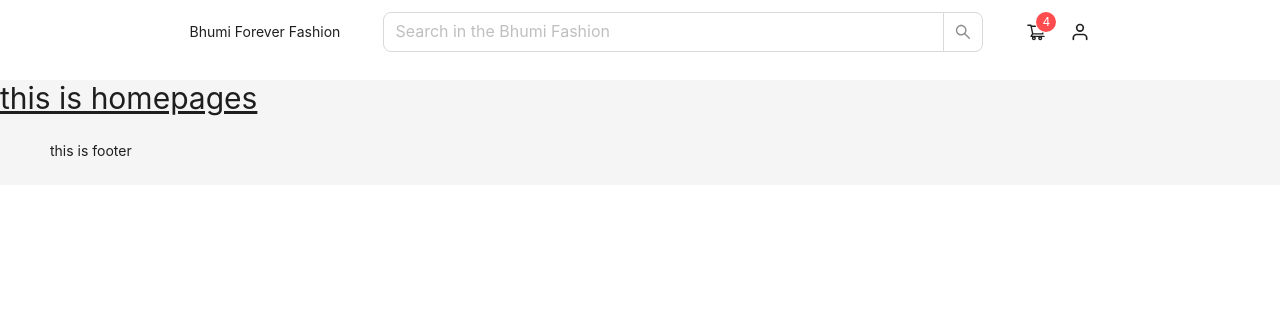
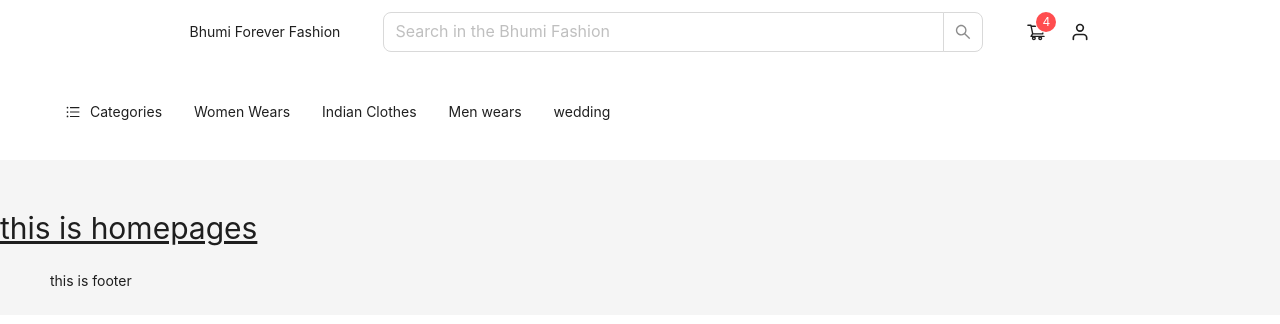
Before and after one commit to coding-tonight/ecommerce_v1, a React (Vite) app: page / in a window 1280 px wide. Shown: the top 324 px of the page. Built offline with nearby package versions, Linux system fonts and the light colour scheme.

Commit message:
desktop version  navbar completed

```diff
--- /dev/null
+++ b/src/Components/Menus/index.jsx
@@ -0,0 +1,70 @@
+import { Menu } from "antd";
+import { UnorderedListOutlined } from "@ant-design/icons";
+import { useMedia } from "../../Hooks/MediaQuery/useMedia";
+
+const options = [
+  {
+    label: "Categories",
+    key: "category",
+    icon: <UnorderedListOutlined />,
+    children: [
+      {
+        label: "Option 1",
+        key: "setting:1",
+      },
+      {
+        label: "Option 2",
+        key: "setting:2",
+      },
+    ],
+  },
+  {
+    label: "Women Wears",
+    key: "women",
+    // icon: <UnorderedListOutlined />,
+  },
+
+  {
+    label: "Indian Clothes",
+    key: "indian",
+    // icon: <UnorderedListOutlined />,
+  },
+  {
+    label: "Men wears",
+    key: "men",
+    // icon: <UnorderedListOutlined />,
+  },
+  {
+    label: "wedding",
+    key: "wedding",
+    // icon: <UnorderedListOutlined />,
+  },
+];
+
+const Menus = () => {
+  const isMobile = useMedia("mobile");
+
+  return (
+    <>
+      {isMobile ? (
+        <>
+          <UnorderedListOutlined className="cursor-pointer" />
+        </>
+      ) : (
+        <>
+          <Menu
+            items={options}
+            mode="horizontal"
+            size="large"
+            style={{
+              border: "none",
+              color: "black",
+            }}
+          />
+        </>
+      )}
+    </>
+  );
+};
+
+export default Menus;
--- a/src/Components/Navbar/index.jsx
+++ b/src/Components/Navbar/index.jsx
@@ -1,32 +1,19 @@
-import { Space, Input, Select, Badge } from "antd";
-import { useMediaQuery } from "react-responsive";
+import { Space, Input, Badge } from "antd";
 import { ShoppingCartOutlined } from "@ant-design/icons";
 import { FiUser } from "react-icons/fi";
+import { useMedia } from "../../Hooks/MediaQuery/useMedia";
 
 const { Search } = Input;
 
-// this categoires will be fetch from the api after backend is done
+const Navbar = () => {
+  /**
+   *  media query
+   * @prams
+   * @type @boolean
+   */
+  const laptopWidth = useMedia("laptop");
+  const mobileWidth = useMedia("mobile");
 
-const options = [
-  {
-    value: "data",
-    label: "Sari",
-  },
-  {
-    value: "data2",
-    label: "options 2",
-  },
-];
-
-const Navbar = () => {
-  // query
-  const isDesktopOrLaptop = useMediaQuery({
-    query: "(max-width: 1200px)",
-  });
-
-  const isMobile = useMediaQuery({
-    query: "(max-width: 800px)",
-  });
   //  search function
   const onSearch = () => {
     console.log("result of the search");
@@ -37,27 +24,20 @@ const Navbar = () => {
       <section
         style={{
           display: "flex",
-          justifyContent: isMobile ? "space-between" : "space-around",
+          justifyContent: mobileWidth ? "space-between" : "space-around",
           alignItems: "center",
-          width: isMobile ? "100%" : "80%",
+          width: mobileWidth ? "100%" : "80%",
           margin: "0 auto",
         }}
       >
         <div className="logo">Bhumi Forever Fashion</div>
 
         <Space.Compact size="large">
-          {/* <Select
-            defaultValue="Categories"
-            options={options}
-            style={{
-              width: 120,
-            }}
-          /> */}
           <Search
             placeholder="Search in the Bhumi Fashion"
             onSearch={onSearch}
             className=""
-            style={{ width: isDesktopOrLaptop ? "100%" : 600 }}
+            style={{ width: laptopWidth ? "100%" : 600 }}
           />
         </Space.Compact>
 
@@ -66,7 +46,7 @@ const Navbar = () => {
           style={{
             fontSize: "20px",
             cursor: "pointer",
-            display: isMobile ? "none" : "",
+            display: mobileWidth ? "none" : "",
           }}
         >
           <Badge count={4}>
--- /dev/null
+++ b/src/Hooks/MediaQuery/useMedia.js
@@ -0,0 +1,40 @@
+import { useMediaQuery } from "react-responsive";
+
+
+const useMedia = (windowWidth)=> {
+
+/**
+ *  media hook
+ *  @isDesktopOrLaptop
+ *  @isMobile
+ */
+const isDesktopOrLaptop = useMediaQuery({
+    query: "(max-width: 1200px)",
+});
+
+const isMobile = useMediaQuery({
+    query: "(max-width: 800px)",
+});
+
+//  check if windowWidth exist or not
+if(!windowWidth) return;
+
+let query = false;
+
+switch(windowWidth) {
+     case 'laptop':
+        query = isDesktopOrLaptop
+        break;
+
+    case 'mobile':
+        query = isMobile
+        break;
+
+    default:
+        query = ''
+  }
+
+  return query;
+}
+
+export { useMedia }
--- a/src/Layouts/AppLayout.jsx
+++ b/src/Layouts/AppLayout.jsx
@@ -1,7 +1,8 @@
-// import { useEffect } from "react";
 import PropTypes from "prop-types";
 import { Layout, theme } from "antd";
 import Navbar from "../Components/Navbar";
+import Menus from "../Components/Menus";
+import { headerStyle } from "../assets/js/style";
 
 const { Header, Content, Footer } = Layout;
 
@@ -17,14 +18,25 @@ const AppLayout = ({ children }) => {
         <Header
           style={{
             background: colorBgContainer,
-            paddingInline: 50,
-            lineHeight: "64px",
-            height: "80px",
+            ...headerStyle,
           }}
         >
           <Navbar />
         </Header>
-        <Layout>
+        <Header
+          style={{
+            background: "white",
+            height: "10px",
+            ...headerStyle,
+          }}
+        >
+          <Menus />
+        </Header>
+        <Layout
+          style={{
+            marginTop: "50px",
+          }}
+        >
           <Content>{children}</Content>
         </Layout>
         <Footer>this is footer</Footer>
--- a/src/assets/css/index.css
+++ b/src/assets/css/index.css
@@ -10,5 +10,8 @@
 }
 /* ==================================== */
 
+.body , html {
+    color: black;
+}
 
 /* navbar classes */
--- /dev/null
+++ b/src/assets/js/style.js
@@ -0,0 +1,7 @@
+const headerStyle = {
+    paddingInline: 50,
+    lineHeight: "64px",
+    height: "80px",
+}
+
+export { headerStyle };
```
